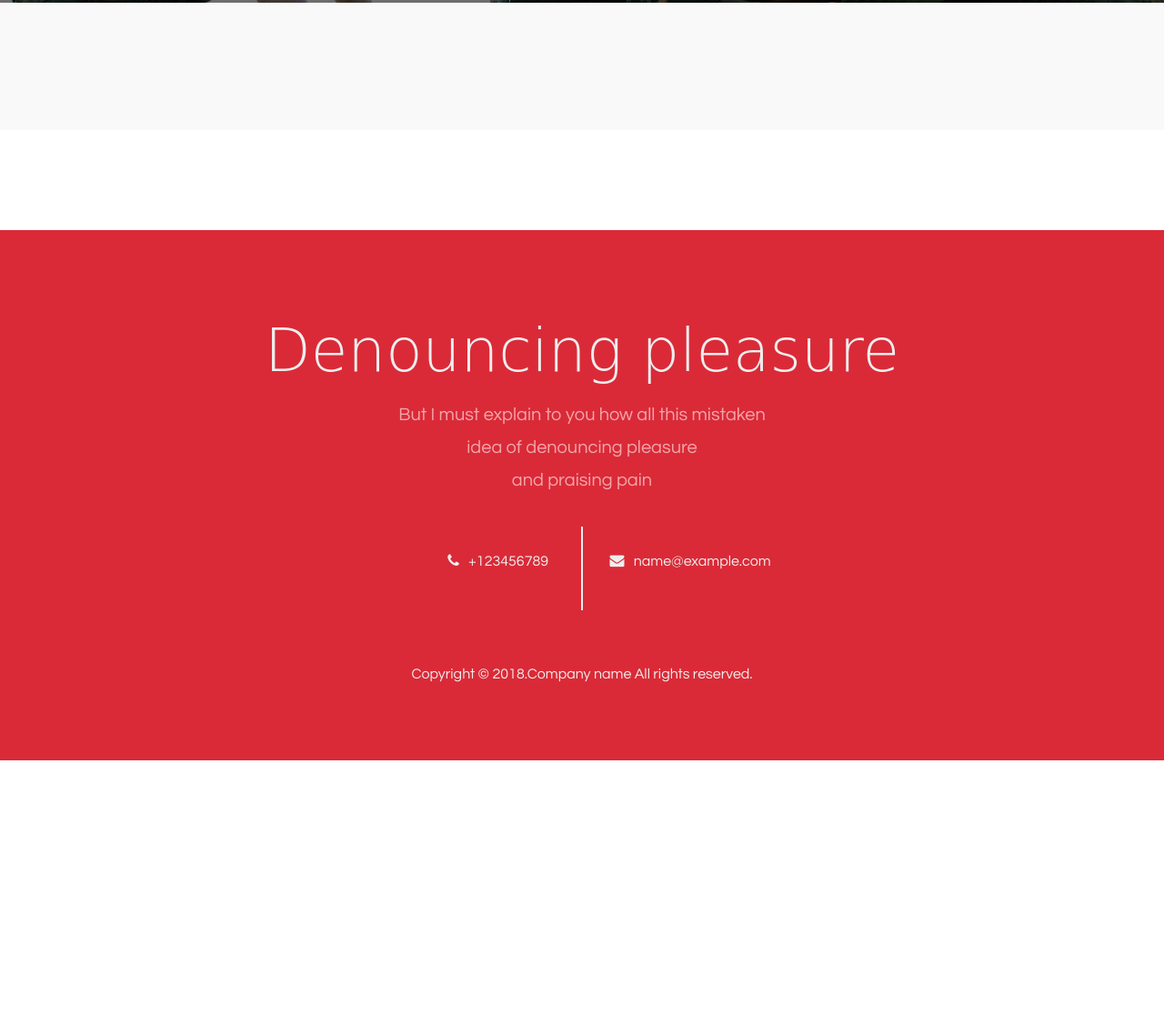
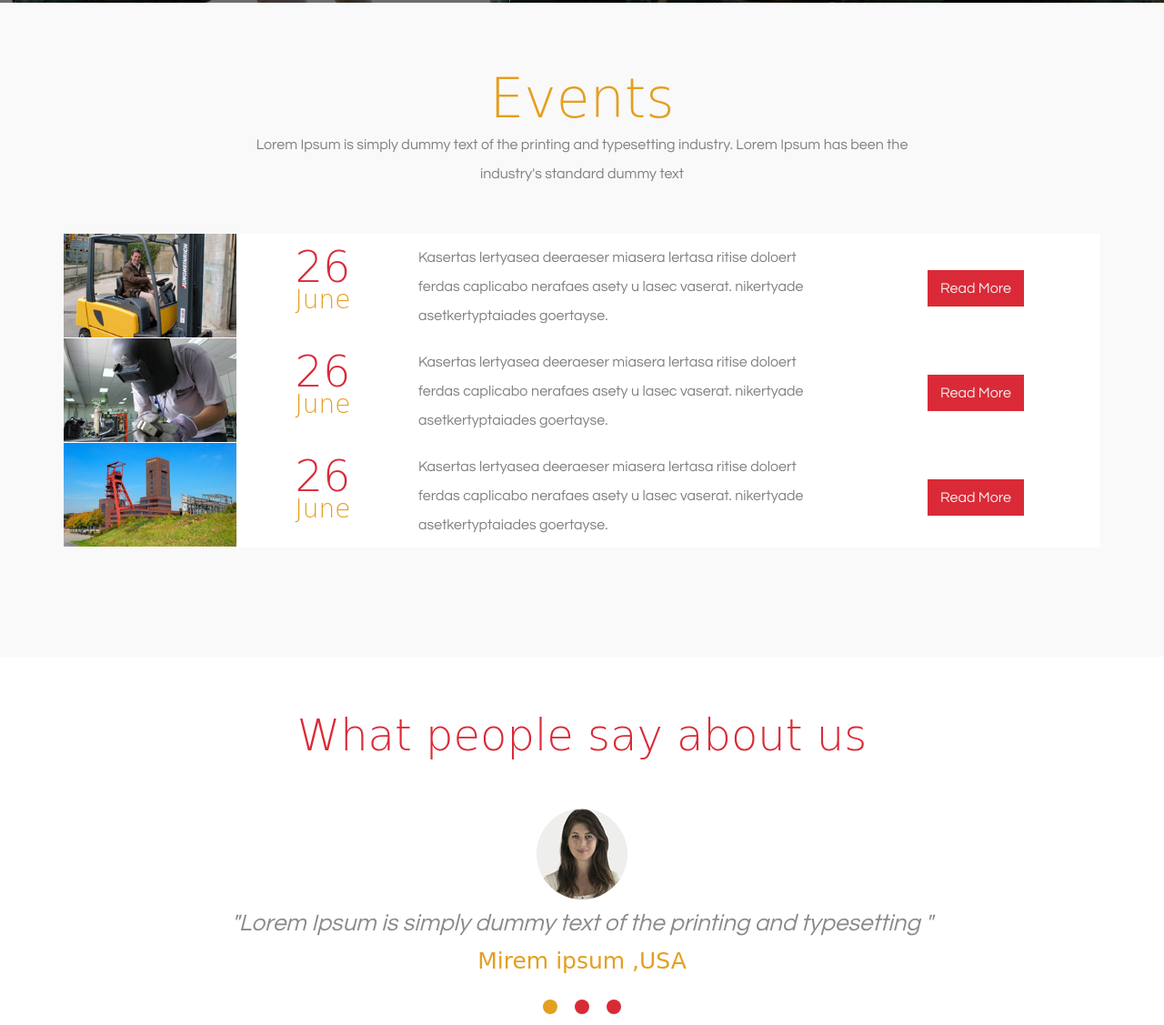
Before and after one commit to 13addata/Temp-Instruc, a plain HTML site: page about.html in a window 1280 px wide. Shown: the part 747-1874 px from the top of the page at 91% size. Before the commit the page ends 1583 px from the top, so only its background shows below. Drawn offline with Linux system fonts and the light colour scheme; a web font is replaced by a local one.

Commit message:
Updated About.html

```diff
--- a/about.html
+++ b/about.html
@@ -28,8 +28,86 @@
 	<div class="index-banner"></div>
 	<div class="index-welcome"></div>
 	<div class="index-content"></div>
-	<div class="index-events"></div>
-	<div class="index-about"></div>
+
+	<div class="index-events">
+		<div class="container">
+			<h2>Events</h2>
+			<p>Lorem Ipsum is simply dummy text of the printing and typesetting industry. Lorem Ipsum has been the industry's standard dummy text</p>
+			<ul class="event-list">
+
+				<li class="event-list-item clearfloat">
+					<div class="item-col">
+						<a href=""><img src="images/ev.jpg"></a>
+					</div>
+					<div class="item-col">
+						<h3>26
+							<span>June</span>
+						</h3>
+					</div>
+					<div class="item-col">
+						<p>Kasertas lertyasea deeraeser miasera lertasa ritise doloert ferdas caplicabo nerafaes asety u lasec vaserat. nikertyade asetkertyptaiades goertayse.</p>
+					</div>
+					<div class="item-btn">
+						<a href="">Read More</a>
+					</div>
+				</li>
+
+				<li class="event-list-item clearfloat">
+					<div class="item-col">
+						<a href=""><img src="images/ev1.jpg"></a>
+					</div>
+					<div class="item-col">
+						<h3>26
+							<span>June</span>
+						</h3>
+					</div>
+					<div class="item-col">
+						<p>Kasertas lertyasea deeraeser miasera lertasa ritise doloert ferdas caplicabo nerafaes asety u lasec vaserat. nikertyade asetkertyptaiades goertayse.</p>
+					</div>
+					<div class="item-btn">
+						<a href="">Read More</a>
+					</div>
+				</li>
+
+				<li class="event-list-item clearfloat">
+					<div class="item-col">
+						<a href=""><img src="images/ev2.jpg"></a>
+					</div>
+					<div class="item-col">
+						<h3>26
+							<span>June</span>
+						</h3>
+					</div>
+					<div class="item-col">
+						<p>Kasertas lertyasea deeraeser miasera lertasa ritise doloert ferdas caplicabo nerafaes asety u lasec vaserat. nikertyade asetkertyptaiades goertayse.</p>
+					</div>
+					<div class="item-btn">
+						<a href="">Read More</a>
+					</div>
+				</li>
+
+
+			</ul>
+		</div>
+	</div>
+
+	<div class="index-about">
+		<div class="container">
+			<h2>What people say about us</h2>
+			<div class="index-about-img">
+				<img src="images/te.jpg">
+			</div>
+			<div class="index-about-quote">
+				"Lorem Ipsum is simply dummy text of the printing and typesetting "
+				<span>Mirem ipsum ,USA</span>
+			</div>
+			<ul class="about-btn-group">
+				<li class="about-btn active"><a href="">#</a></li>
+				<li class="about-btn"><a href="">#</a></li>
+				<li class="about-btn"><a href="">#</a></li>
+			</ul>
+		</div>
+	</div>
 
 	<footer>
 		<div class="container">
```
